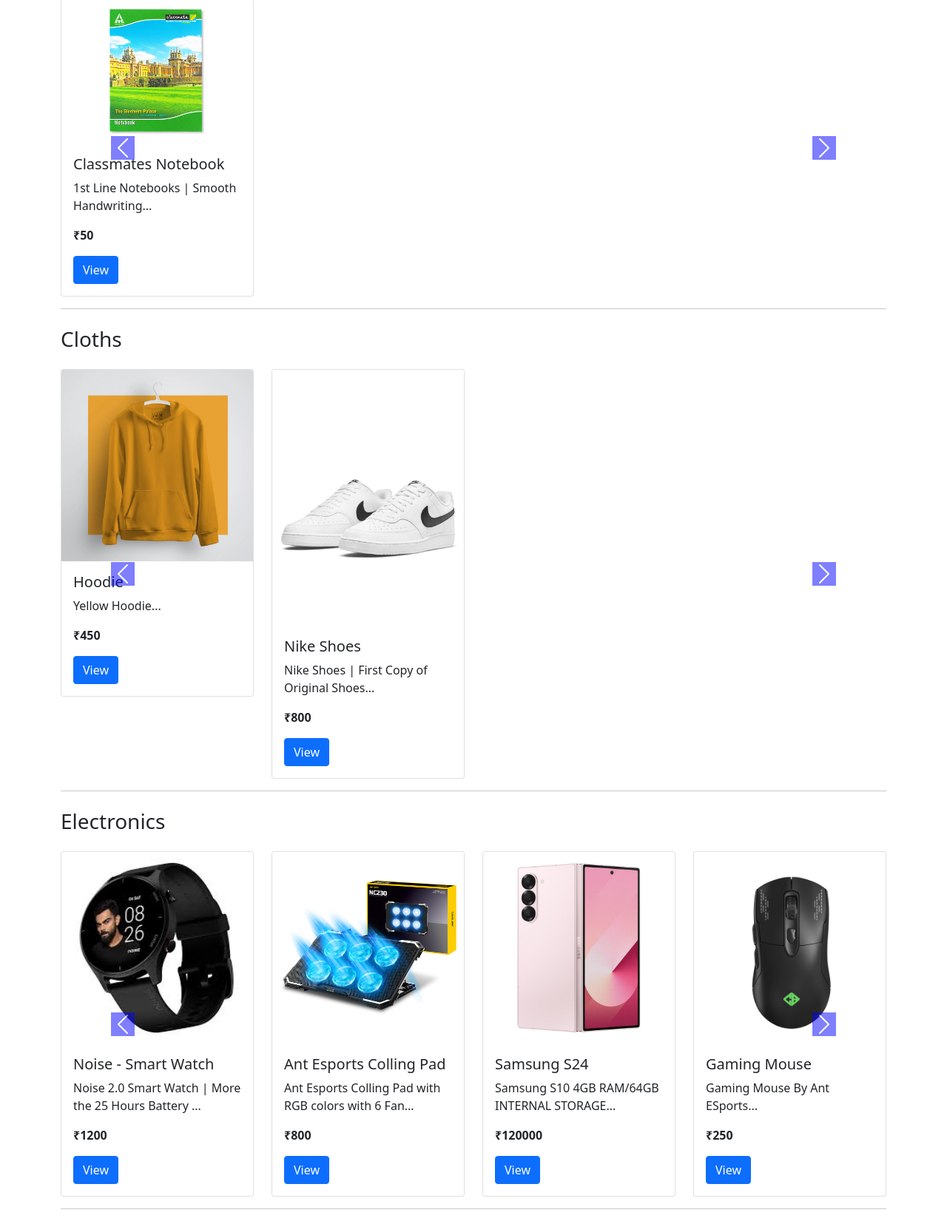
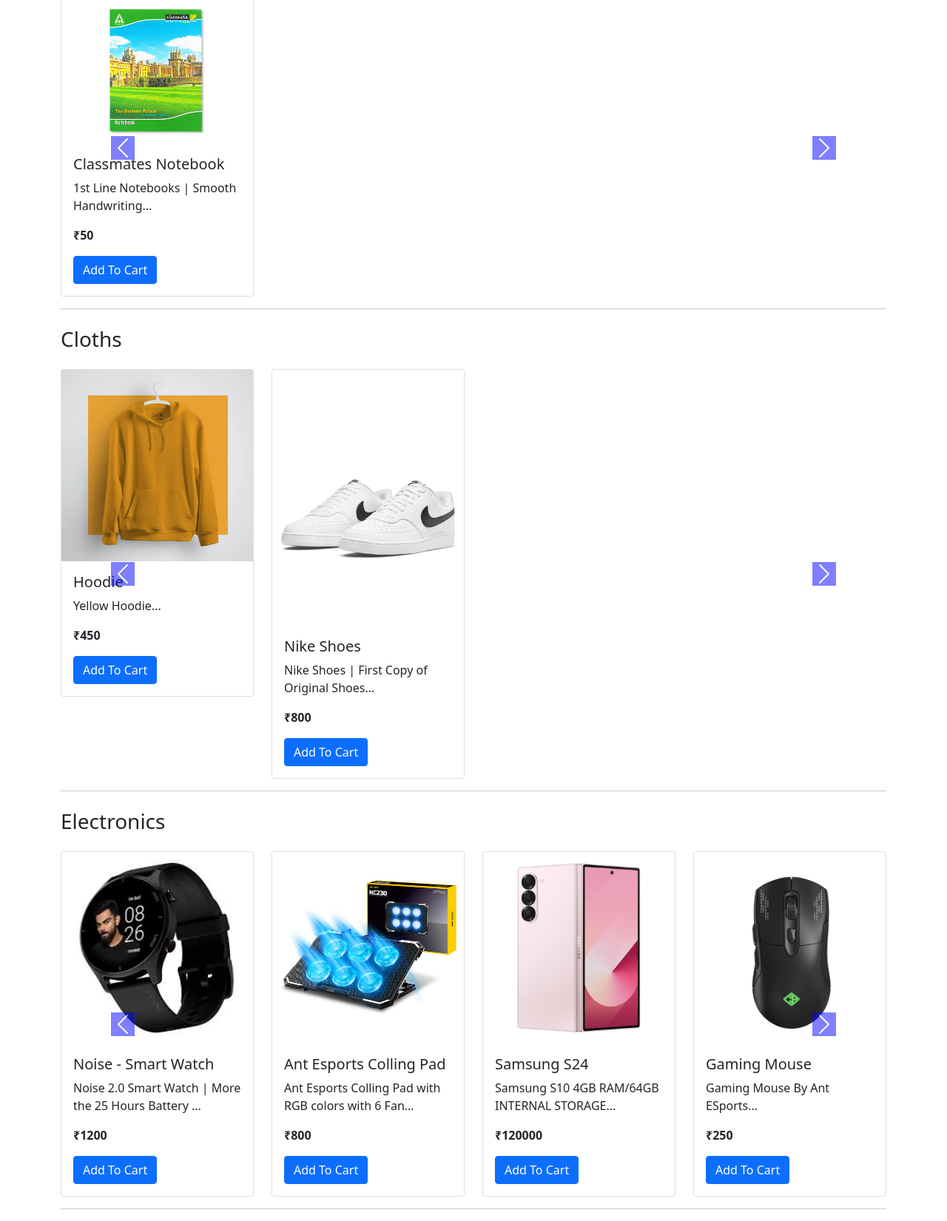
Before and after one commit to VathareVinayak/Cartique, a Django app: page /shop/ in a window 1280 px wide. Shown: the part 139-1790 px from the top of the page at 74% size. Run offline with Django 5.2, Linux system fonts and the light colour scheme; data comes from the database, SQL or seed files in the repository.

Commit message:
Updated Cart with Products

```diff
--- a/cartique/shop/templates/shop/basic.html
+++ b/cartique/shop/templates/shop/basic.html
@@ -82,6 +82,8 @@
     {% block body%} {% endblock %}
 
     <!-- Optional JavaScript; choose one of the two! -->
+     <script
+      src="https://code.jquery.com/jquery-3.7.1.min.js"></script>
 
     <!-- Option 1: Bootstrap Bundle with Popper -->
     <script
@@ -96,5 +98,6 @@
     <script src="https://cdn.jsdelivr.net/npm/@popperjs/core@2.9.2/dist/umd/popper.min.js" integrity="sha384-IQsoLXl5PILFhosVNubq5LC7Qb9DXgDA9i+tQ8Zj3iwWAwPtgFTxbJ8NT4GN1R8p" crossorigin="anonymous"></script>
     <script src="https://cdn.jsdelivr.net/npm/bootstrap@5.0.2/dist/js/bootstrap.min.js" integrity="sha384-cVKIPhGWiC2Al4u+LWgxfKTRIcfu0JTxR+EQDz/bgldoEyl4H0zUF0QKbrJ0EcQF" crossorigin="anonymous"></script>
     -->
+    {% block js%} {% endblock %}
   </body>
 </html>
--- a/cartique/shop/templates/shop/index.html
+++ b/cartique/shop/templates/shop/index.html
@@ -52,7 +52,7 @@
                       <h5 class="card-title">{{ product.product_name }}</h5>
                       <p class="card-text">{{ product.desc|slice:":50" }}...</p>
                       <p class="card-text"><strong>₹{{ product.price }}</strong></p>
-                      <a href="/shop/productview/{{ product.id }}" class="btn btn-primary">View</a>
+                      <button href="/shop/productview/{{ product.id }}" id="pr{{product.id}}" class="btn btn-primary Cart">Add To Cart</button>
                     </div>
                   </div>
                 </div>
@@ -75,3 +75,26 @@
 </div>
 
 {% endblock %}
+{% block js %}
+<script>
+  console.log('Happy');
+
+  // Properly initialize Cart object
+  let Cart = JSON.parse(localStorage.getItem('Cart') || '{}');
+
+  $('.Cart').click(function(){
+    console.log('Clicked');
+    var idstr = this.id.toString();  // e.g., 'pr3'
+    console.log(idstr);
+
+    if (Cart[idstr] !== undefined){
+      Cart[idstr] += 1;
+    } else {
+      Cart[idstr] = 1;
+    }
+
+    localStorage.setItem('Cart', JSON.stringify(Cart));
+    console.log(Cart);
+  });
+</script>
+{% endblock %}
```
